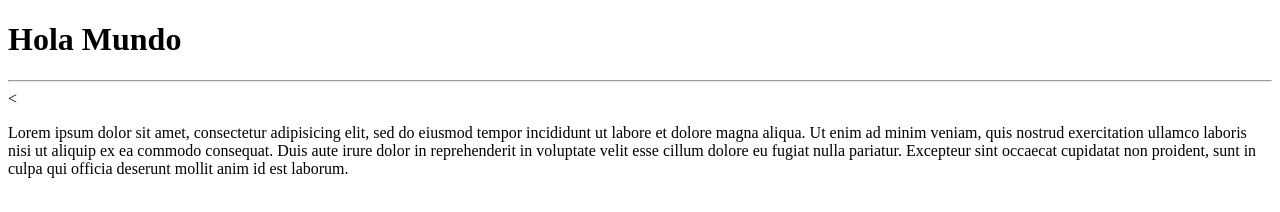
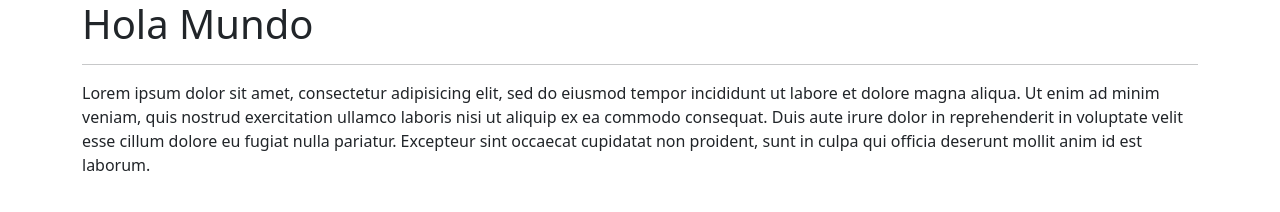
Before and after one commit to cesarmartinezm/avengers, a plain HTML site: page docs/index.html in a window 1280 px wide. Drawn offline with nearby package versions, Linux system fonts and the light colour scheme.

Commit message:
Actualizando la página web

```diff
--- /dev/null
+++ b/docs/estilo.css
@@ -0,0 +1,5 @@
+
+.main-containter{
+
+  margin-top: 50px;
+}
--- a/docs/index.html
+++ b/docs/index.html
@@ -3,14 +3,19 @@
   <head>
     <meta charset="utf-8">
     <title>Página del Repositorio</title>
+    <link href="https://cdn.jsdelivr.net/npm/bootstrap@5.0.1/dist/css/bootstrap.min.css" rel="stylesheet" integrity="sha384-+0n0xVW2eSR5OomGNYDnhzAbDsOXxcvSN1TPprVMTNDbiYZCxYbOOl7+AMvyTG2x" crossorigin="anonymous">
+    <link rel="stylesheet" href="/docs/estilo.css">
   </head>
   <body>
+    <div class="container main-container">
+
+
     <h1>Hola Mundo</h1>
     <hr>
-    <<p>
+    <p>
 Lorem ipsum dolor sit amet, consectetur adipisicing elit, sed do eiusmod tempor incididunt ut labore et dolore magna aliqua. Ut enim ad minim veniam, quis nostrud exercitation ullamco laboris nisi ut aliquip ex ea commodo consequat. Duis aute irure dolor in reprehenderit in voluptate velit esse cillum dolore eu fugiat nulla pariatur. Excepteur sint occaecat cupidatat non proident, sunt in culpa qui officia deserunt mollit anim id est laborum.
 
     </p>
-
+</div>
   </body>
 </html>
```
